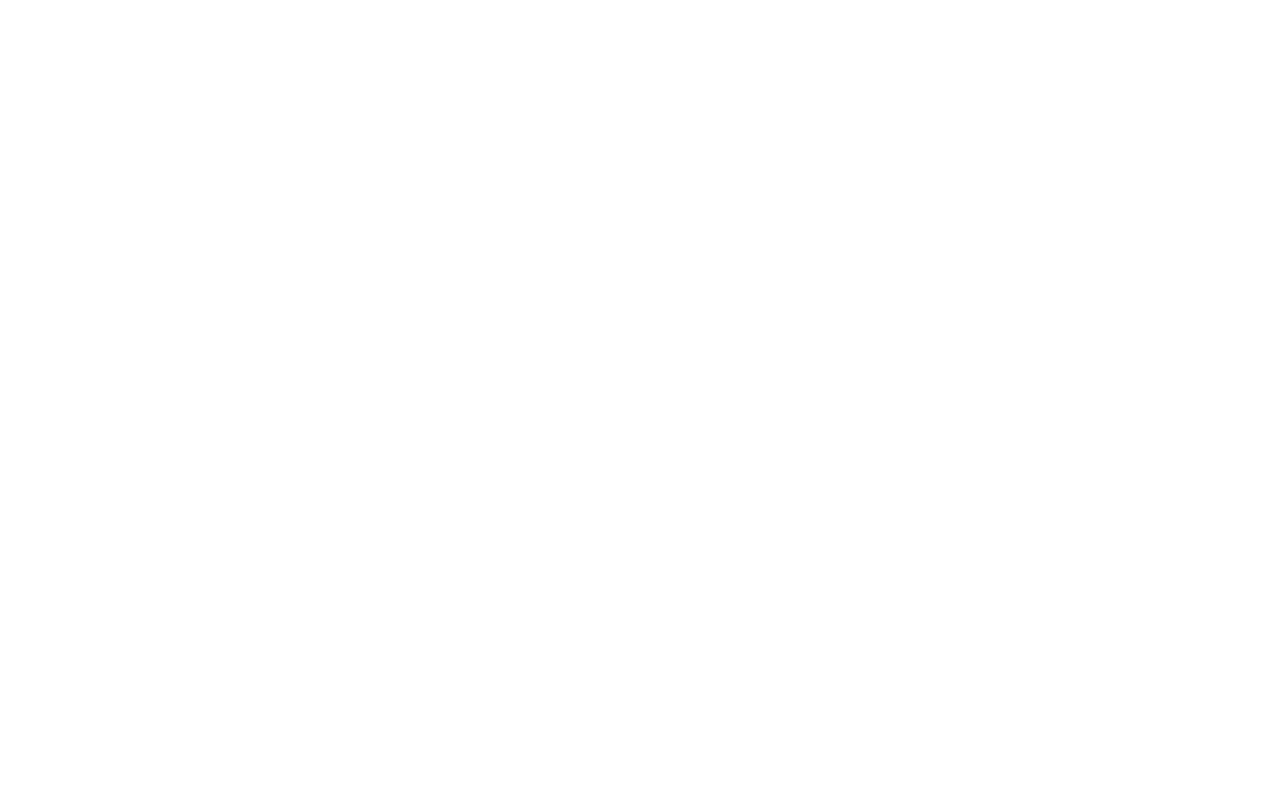
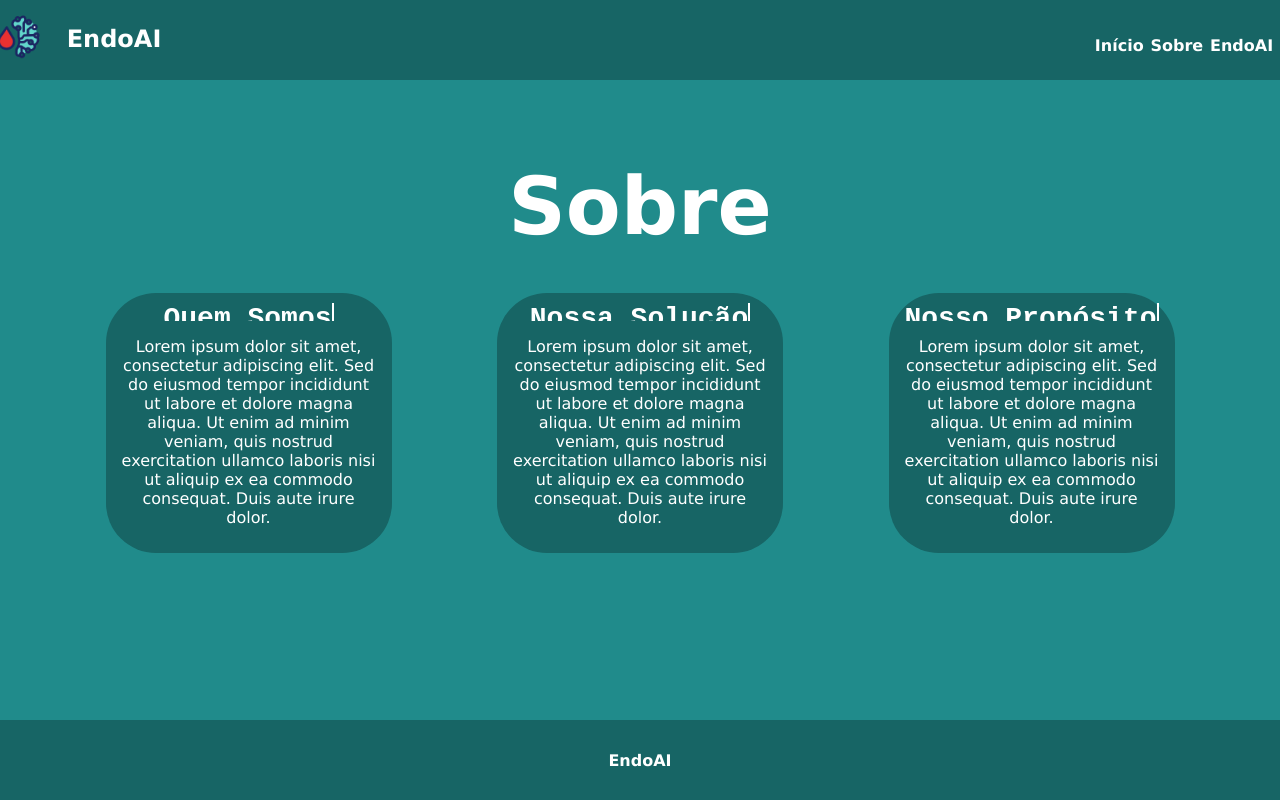
Before and after one commit to paulo-campos-57/EndoAI, a React (Create React App) app in the folder frontend/endo-front/: page /sobre in a window 1280 px wide. Before the commit this address had no page. Built offline with nearby package versions, Linux system fonts and the light colour scheme.

Commit message:
add: begin about page
Co-authored-by: Estela Lacerda <elo@cesar.school>
Co-authored-by: Matheus Gomes <mga@cesar.school>

```diff
--- a/frontend/endo-front/src/App.js
+++ b/frontend/endo-front/src/App.js
@@ -1,11 +1,13 @@
 import { BrowserRouter as Router, Route, Routes } from 'react-router-dom';
 import Home from './pages/Home';
+import About from './pages/About';
 
 function App() {
   return (
     <Router>
       <Routes>
         <Route path='/' element={<Home />} />
+        <Route path='/sobre' element={<About />} />
       </Routes>
     </Router>
   );
--- a/frontend/endo-front/src/components/Header/index.js
+++ b/frontend/endo-front/src/components/Header/index.js
@@ -1,4 +1,5 @@
 import React from 'react';
+import { Link } from 'react-router-dom'
 import styles from './Header.module.css';
 
 function Header() {
@@ -6,14 +7,14 @@
         <>
             <div className={styles.head}>
                 <div className={styles.leftSide}>
-                    <img className={styles.logo} src='/images/logo.png' alt='Logo do site'/>
+                    <img className={styles.logo} src='/images/logo.png' alt='Logo do site' />
                     <h2 className={styles.title}>
                         EndoAI
                     </h2>
                 </div>
                 <div className={styles.rightSide}>
-                    <a href='#' className={styles.links}>Início</a>
-                    <a href='#' className={styles.links}>Sobre</a>
+                    <Link to='/' className={styles.links}>Início</Link>
+                    <Link to='/sobre' className={styles.links}>Sobre</Link>
                     <a href='#' className={styles.links}>EndoAI</a>
                 </div>
             </div>
--- /dev/null
+++ b/frontend/endo-front/src/pages/About/About.module.css
@@ -0,0 +1,114 @@
+.container {
+    height: 100vh;
+    font-family: 'Lucida Sans', 'Lucida Sans Regular', 'Lucida Grande', 'Lucida Sans Unicode', Geneva, Verdana, sans-serif;
+    display: flex;
+    flex-direction: column;
+    justify-content: center;
+    align-items: center;
+    background-color: #208B8B;
+}
+
+.content {
+    flex: 1;
+    width: 100%;
+    display: flex;
+    flex-direction: column;
+    align-items: center;
+    gap: 5vh;
+    margin-top: 10vh;
+    color: #FFF;
+}
+
+.title {
+    font-size: 10vh;
+    font-weight: 900;
+}
+
+.blocks {
+    width: 100%;
+    display: flex;
+    justify-content: space-evenly;
+}
+
+.block {
+    background-color: #176565;
+    width: 20%;
+    height: 30vh;
+    display: flex;
+    flex-direction: column;
+    justify-content: center;
+    align-items: center;
+    text-align: center;
+    border-radius: 50px;
+    padding: 10px 15px;
+}
+
+.typewriterBase {
+    overflow: hidden;
+    white-space: nowrap;
+    width: 0;
+    border-right: 2px solid #fff;
+    animation: blink 0.75s step-end infinite;
+    font-family: monospace;
+    color: #fff;
+    font-size: 3.5vh;
+    font-weight: 700;
+    opacity: 0;
+}
+
+.typewriter1 {
+    width: 10ch;
+    animation: typing1 1s steps(10, end) 1s forwards, blink 0.75s step-end infinite;
+}
+
+.typewriter2 {
+    width: 13ch;
+    animation: typing2 1.4s steps(13, end) 1s forwards, blink 0.75s step-end infinite;
+}
+
+.typewriter3 {
+    width: 15ch;
+    animation: typing3 1.5s steps(15, end) 1s forwards, blink 0.75s step-end infinite;
+}
+
+@keyframes typing1 {
+    from {
+        width: 0;
+        opacity: 0;
+    }
+
+    to {
+        width: 10ch;
+        opacity: 1;
+    }
+}
+
+@keyframes typing2 {
+    from {
+        width: 0;
+        opacity: 0;
+    }
+
+    to {
+        width: 13ch;
+        opacity: 1;
+    }
+}
+
+@keyframes typing3 {
+    from {
+        width: 0;
+        opacity: 0;
+    }
+
+    to {
+        width: 15ch;
+        opacity: 1;
+    }
+}
+
+@keyframes blink {
+    50% {
+        border-color: transparent;
+    }
+}
--- /dev/null
+++ b/frontend/endo-front/src/pages/About/index.js
@@ -0,0 +1,40 @@
+import React from "react";
+import styles from "./About.module.css";
+import Header from "../../components/Header";
+import Footer from "../../components/Footer";
+
+function About() {
+    return (
+        <>
+            <div className={styles.container}>
+                <Header />
+                <div className={styles.content}>
+                    <div className={styles.title}>Sobre</div>
+                    <div className={styles.blocks}>
+                        <div className={styles.block}>
+                            <div className={`${styles.typewriterBase} ${styles.typewriter1}`}>Quem Somos</div>
+                            <p>
+                                Lorem ipsum dolor sit amet, consectetur adipiscing elit. Sed do eiusmod tempor incididunt ut labore et dolore magna aliqua. Ut enim ad minim veniam, quis nostrud exercitation ullamco laboris nisi ut aliquip ex ea commodo consequat. Duis aute irure dolor.
+                            </p>
+                        </div>
+                        <div className={styles.block}>
+                            <div className={`${styles.typewriterBase} ${styles.typewriter2}`}>Nossa Solução</div>
+                            <p>
+                                Lorem ipsum dolor sit amet, consectetur adipiscing elit. Sed do eiusmod tempor incididunt ut labore et dolore magna aliqua. Ut enim ad minim veniam, quis nostrud exercitation ullamco laboris nisi ut aliquip ex ea commodo consequat. Duis aute irure dolor.
+                            </p>
+                        </div>
+                        <div className={styles.block}>
+                            <div className={`${styles.typewriterBase} ${styles.typewriter3}`}>Nosso Propósito</div>
+                            <p>
+                                Lorem ipsum dolor sit amet, consectetur adipiscing elit. Sed do eiusmod tempor incididunt ut labore et dolore magna aliqua. Ut enim ad minim veniam, quis nostrud exercitation ullamco laboris nisi ut aliquip ex ea commodo consequat. Duis aute irure dolor.
+                            </p>
+                        </div>
+                    </div>
+                </div>
+                <Footer />
+            </div>
+        </>
+    );
+}
+
+export default About;
--- a/frontend/endo-front/src/pages/Home/index.js
+++ b/frontend/endo-front/src/pages/Home/index.js
@@ -21,7 +21,7 @@
                 <div className={styles.content}>
                     <div className={styles.salute}>
                         <h1>Bem vindo!</h1>
-                        {/*<p>{message}</p>*/}
+                        {/*<p>{message}</p> Verificação da integração*/}
                         <div className={styles.typewriter}>EndoAI</div>
                         <div className={styles.buttons}>
                             <div className={styles.selectionButton}>
```
